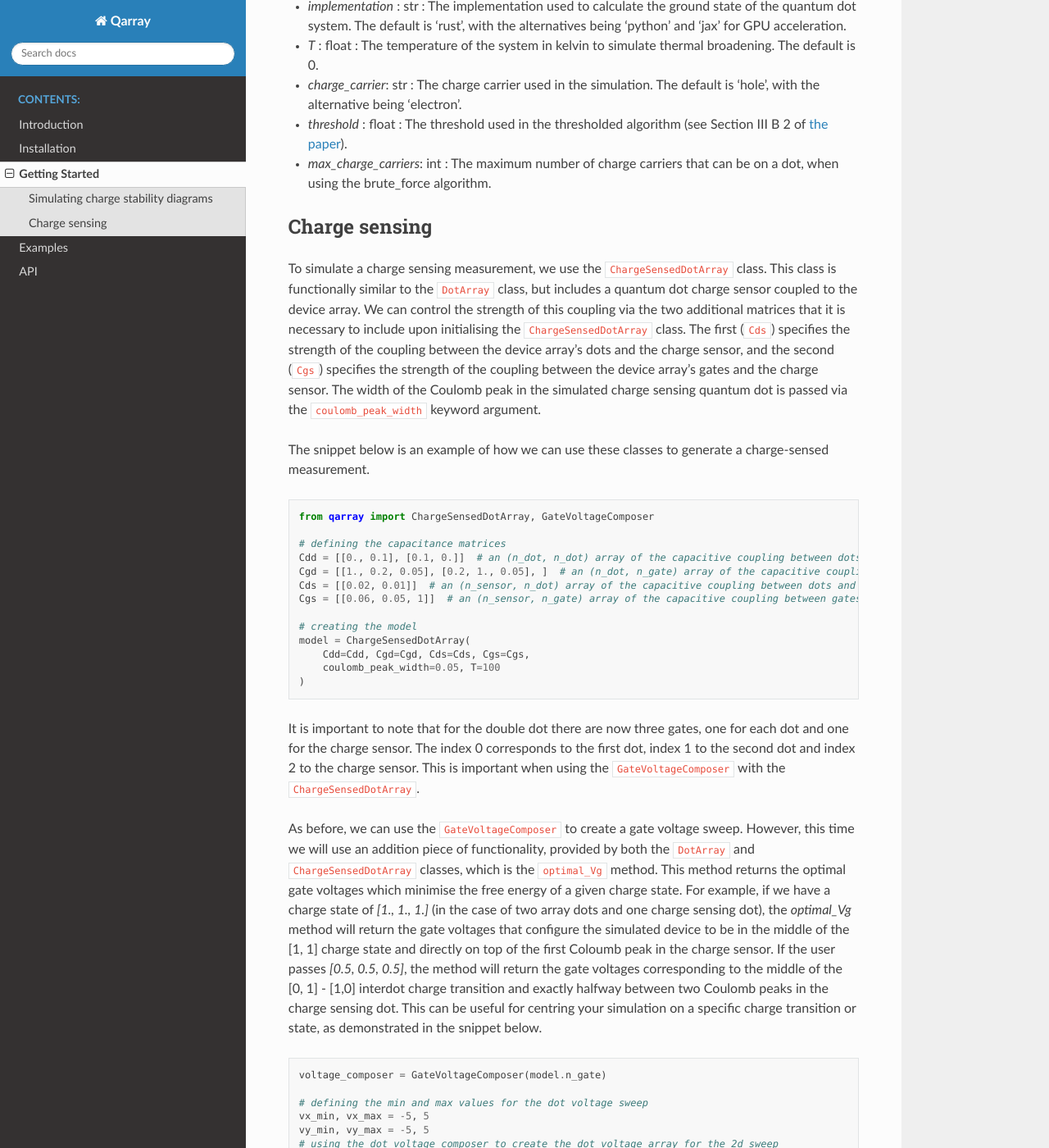
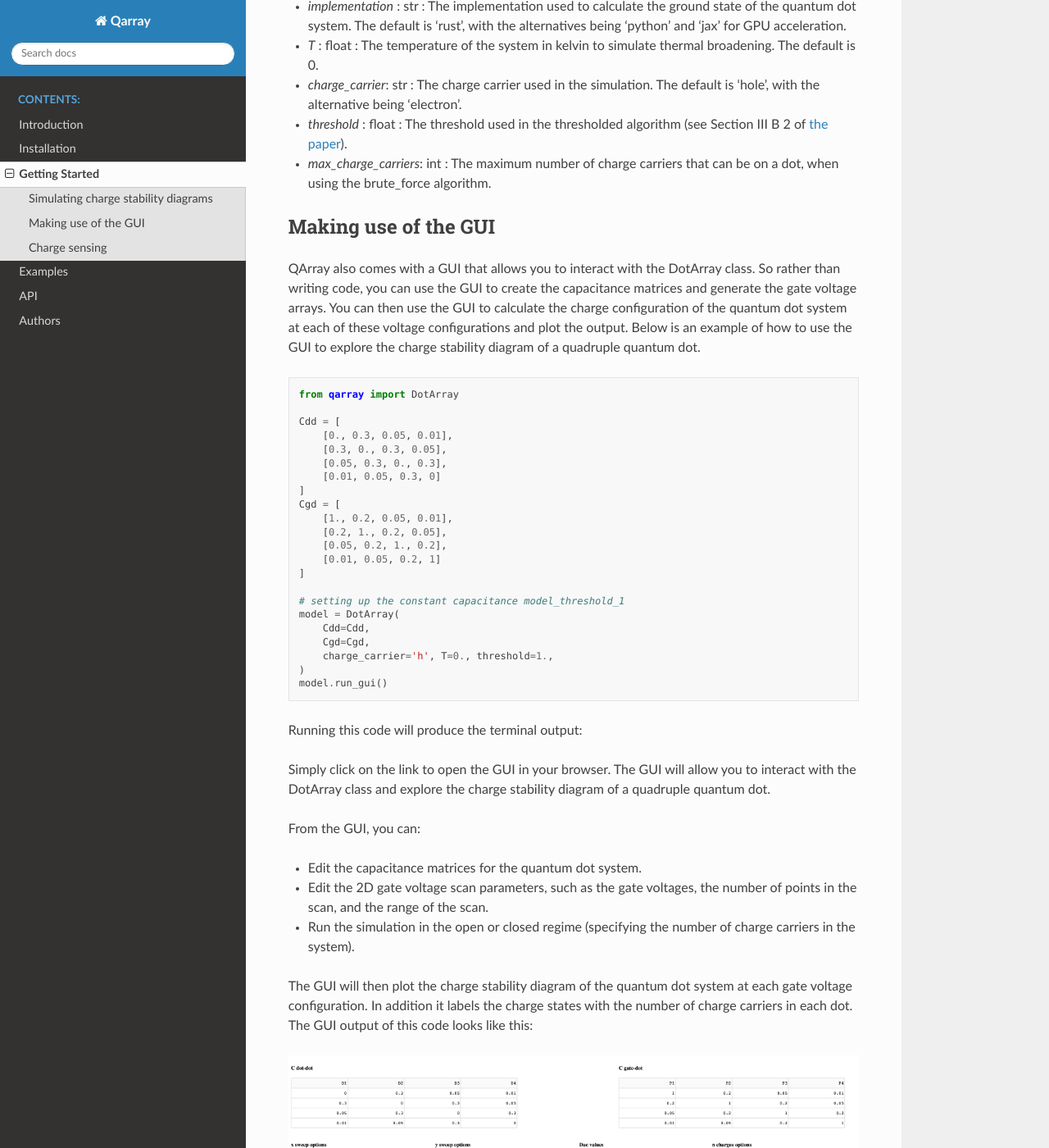
Before and after one commit to b-vanstraaten/qarray, a Sphinx documentation site: the page built from docs/source/getting_started.rst, in a window 1280 px wide and 1400 px high, scrolled down 2880 px. Shown: the whole window at 82% size. Built offline with Sphinx 7.4.7 and the Read the Docs theme 2.0.0, drawn with Linux system fonts in a browser that asks for light colours.

Commit message:
documentation

```diff
--- a/docs/source/getting_started.rst
+++ b/docs/source/getting_started.rst
@@ -101,6 +101,57 @@ The `DotArray` class init has additional arguments that we left at their default
 - `max_charge_carriers`: int : The maximum number of charge carriers that can be on a dot, when using the brute_force algorithm.
 
 +++++++++
+Making use of the GUI
++++++++++
+
+QArray also comes with a GUI that allows you to interact with the DotArray class. So rather than writing code, you can use the GUI to create the capacitance matrices and generate the gate voltage arrays. You can then use the GUI to calculate the charge configuration of the quantum dot system at each of these voltage configurations and plot the output.
+Below is an example of how to use the GUI to explore the charge stability diagram of a quadruple quantum dot.
+
+
+.. code:: python
+
+    from qarray import DotArray
+
+    Cdd = [
+        [0., 0.3, 0.05, 0.01],
+        [0.3, 0., 0.3, 0.05],
+        [0.05, 0.3, 0., 0.3],
+        [0.01, 0.05, 0.3, 0]
+    ]
+    Cgd = [
+        [1., 0.2, 0.05, 0.01],
+        [0.2, 1., 0.2, 0.05],
+        [0.05, 0.2, 1., 0.2],
+        [0.01, 0.05, 0.2, 1]
+    ]
+
+    # setting up the constant capacitance model_threshold_1
+    model = DotArray(
+        Cdd=Cdd,
+        Cgd=Cgd,
+        charge_carrier='h', T=0., threshold=1.,
+    )
+    model.run_gui()
+
+Running this code will produce the terminal output:
+
+.. code:: bash
+    Starting the server at http://localhost:27182
+
+Simply click on the link to open the GUI in your browser. The GUI will allow you to interact with the DotArray class and explore the charge stability diagram of a quadruple quantum dot.
+
+From the GUI, you can:
+
+- Edit the capacitance matrices for the quantum dot system.
+- Edit the 2D gate voltage scan parameters, such as the gate voltages, the number of points in the scan, and the range of the scan.
+- Run the simulation in the open or closed regime (specifying the number of charge carriers in the system).
+
+The GUI will then plot the charge stability diagram of the quantum dot system at each gate voltage configuration.
+In addition it labels the charge states with the number of charge carriers in each dot. The GUI output of this code looks like this:
+
+|GUI|
+
++++++++++
 Charge sensing
 +++++++++
 
@@ -183,3 +234,5 @@ Whilst this plot looks closer to what we see experimentally, we are missing nois
 .. |getting_started_example| image:: ./figures/getting_started_example.jpg
 
 .. |structure| image:: ./figures/structure.png
+
+.. |GUI| image:: ./figures/GUI.png
--- a/docs/source/index.rst
+++ b/docs/source/index.rst
@@ -15,6 +15,7 @@ For the accompanying paper, see `ArXiv <https://arxiv.org/pdf/2404.04994>`_.
    examples
 
    api
+   authors
 
 
 Indices and tables
```
Also changed, not shown: docs/source/authors.rst (added, +7 -0 lines), docs/source/figures/GUI.png (added), 3 other files.
